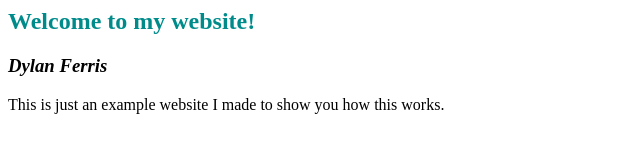
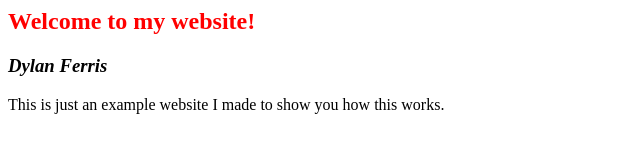
Before and after one commit to dylanferris1/portfolio, a plain HTML site: page index.html in a window 1280 px wide. Shown: the whole page, without its empty margins (0-640 px from the left). Drawn offline with Linux system fonts and the light colour scheme.

Commit message:
Made title red

```diff
--- a/css/site.css
+++ b/css/site.css
@@ -1,5 +1,5 @@
 .website-title {
-	color: darkcyan;
+	color: red;
 }
 
 .name {
```
